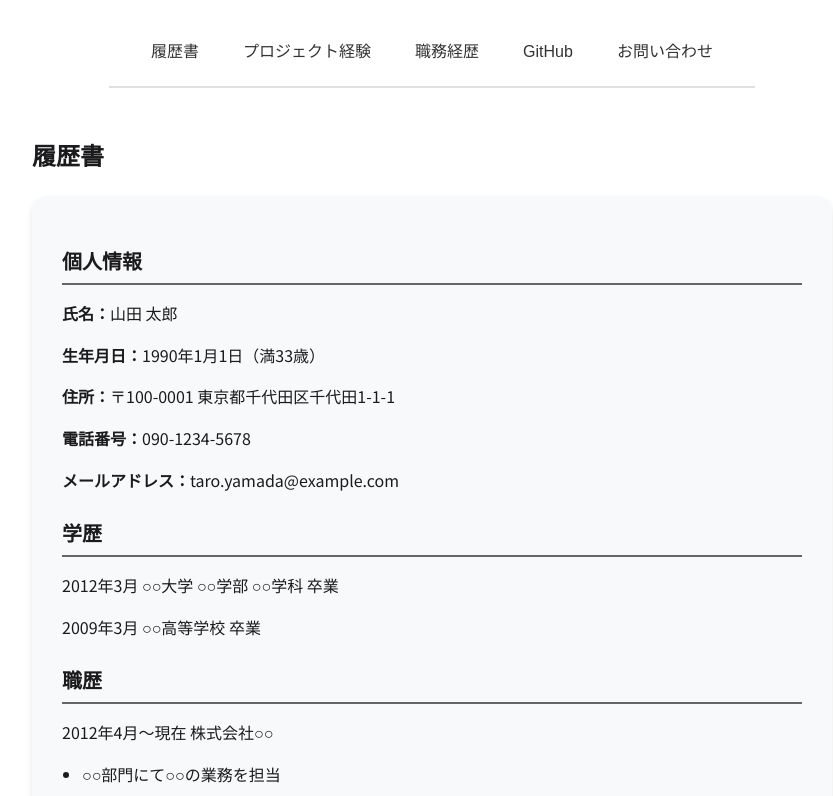
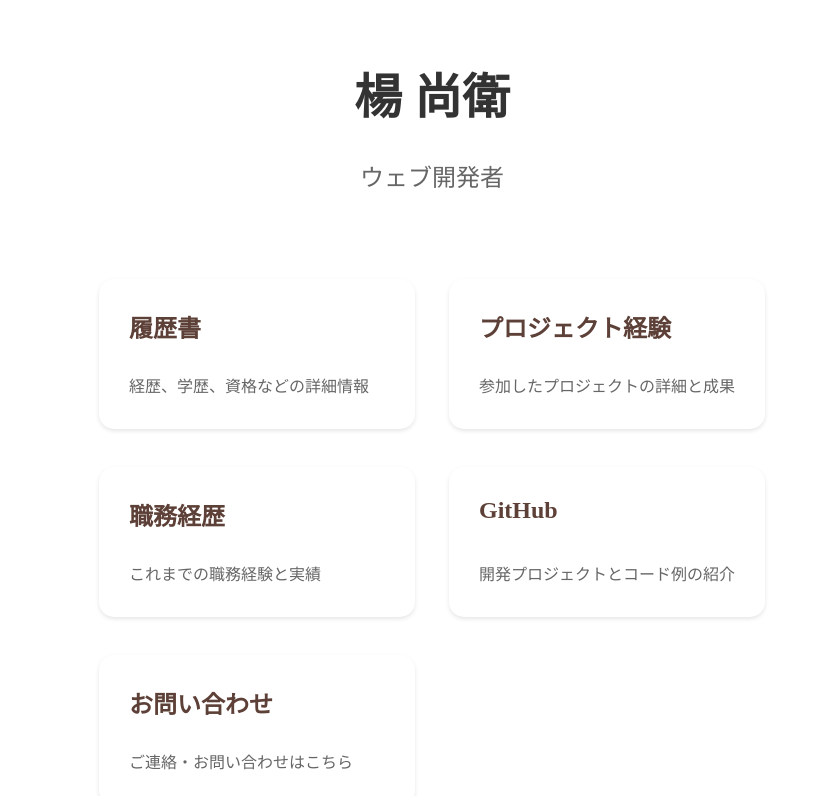
Before and after one commit to sanuei/My-personal-website, a React (Create React App) app in the folder my-personal-website/: page / in a window 1280 px wide. Shown: the top 796 px of the page, without its empty margins (208-1041 px from the left). Built offline with nearby package versions, Linux system fonts and the light colour scheme.

Commit message:
增加新主頁

```diff
--- a/my-personal-website/src/App.js
+++ b/my-personal-website/src/App.js
@@ -1,5 +1,6 @@
 import React, { useState } from 'react';
 import Header from './components/Header';
+import Home from './components/Home';
 import Resume from './components/Resume';
 import Projects from './components/Projects';
 import WorkHistory from './components/WorkHistory';
@@ -9,11 +10,12 @@ import GitHubBlog from './components/GitHubBlog';
 import './App.css';
 
 function App() {
-  const [currentPage, setCurrentPage] = useState('resume');
+  const [currentPage, setCurrentPage] = useState('home');
 
   return (
     <div className="App">
-      <Header setCurrentPage={setCurrentPage} />
+      {currentPage !== 'home' && <Header setCurrentPage={setCurrentPage} />}
+      {currentPage === 'home' && <Home setCurrentPage={setCurrentPage} />}
       {currentPage === 'resume' && <Resume />}
       {currentPage === 'projects' && <Projects />}
       {currentPage === 'workHistory' && <WorkHistory />}
--- a/my-personal-website/src/components/GitHubBlog.css
+++ b/my-personal-website/src/components/GitHubBlog.css
@@ -113,23 +113,36 @@
   font-size: 0.9em;
   overflow: hidden;
   display: -webkit-box;
-  -webkit-line-clamp: 2; /* 减少显示行数 */
+  display: box;
+  -webkit-line-clamp: 2;
+  line-clamp: 2;
   -webkit-box-orient: vertical;
+  box-orient: vertical;
 }
 
-/* 项目链接按钮样式 */
+/* 项目链接按钮样式 - 苹果风格 */
 .project-card a {
   display: inline-block;
-  padding: 6px 12px;
-  background-color: #5D4037;
-  color: white;
+  background-color: rgba(0, 0, 0, 0.92);
+  color: #ffffff;
+  border: none;
+  border-radius: 980px; /* 苹果风格的大圆角 */
+  padding: 8px 20px;
+  font-size: 14px;
+  font-weight: 400;
+  cursor: pointer;
+  transition: all 0.3s ease;
   text-decoration: none;
-  border-radius: 20px;
-  transition: background-color 0.3s ease;
-  font-size: 0.9em;
-  position: absolute; /* 固定按钮位置 */
-  bottom: 15px; /* 距离底部距离 */
-  left: 20px; /* 左侧对齐 */
+  font-family: 'SF Pro JP', 'SF Pro Text', 'SF Pro Icons', 'Hiragino Kaku Gothic Pro', 'ヒラギノ角ゴ Pro W3', 'メイリオ', 'Meiryo', 'ＭＳ Ｐゴシック', 'Helvetica Neue', 'Helvetica', 'Arial', sans-serif;
+  letter-spacing: -0.01em;
+  position: absolute;
+  bottom: 15px;
+  left: 20px;
+}
+
+.project-card a:hover {
+  background-color: rgba(0, 0, 0, 0.88);
+  transform: scale(1.02);
 }
 
 /* 项目卡片悬停效果 */
@@ -147,30 +160,30 @@
   margin-bottom: 20px;
 }
 
-/* 分页按钮样式 - 统一颜色风格 */
+/* 分页按钮样式 - 苹果风格 */
 .page-button {
+  background-color: rgba(0, 0, 0, 0.92);
+  color: #ffffff;
+  border: none;
+  border-radius: 980px;
   padding: 8px 16px;
-  border: 1px solid #ddd;
-  border-radius: 20px; /* 圆角与其他按钮统一 */
-  background: white;
+  font-size: 14px;
+  font-weight: 400;
   cursor: pointer;
   transition: all 0.3s ease;
-  font-size: 14px;
-  color: #333;
+  font-family: 'SF Pro JP', 'SF Pro Text', 'Hiragino Kaku Gothic Pro', 'メイリオ', 'Helvetica Neue', sans-serif;
+  letter-spacing: -0.01em;
 }
 
 /* 当前页按钮样式 */
 .page-button.active {
-  background-color: #5D4037; /* 统一为棕色主题 */
-  color: white;
-  border-color: #5D4037;
+  background-color: rgba(0, 0, 0, 0.8);
 }
 
 /* 分页按钮悬停效果 */
 .page-button:hover:not(.active) {
-  background-color: #f0f0f0;
-  border-color: #5D4037;
-  transform: translateY(-2px);
+  background-color: rgba(0, 0, 0, 0.88);
+  transform: scale(1.02);
 }
 
 /* 加载状态样式 */
--- a/my-personal-website/src/components/Header.css
+++ b/my-personal-website/src/components/Header.css
@@ -1,7 +1,7 @@
 .site-header {
   display: flex;
   justify-content: center;
-  align-items: flex-end; /* 改为底部对齐 */
+  align-items: center;
   margin-bottom: 30px;
   padding: 20px 40px;
   border-bottom: 2px solid #E0E0E0;
@@ -116,3 +116,49 @@
     gap: 20px;
   }
 }
+
+/* 主页按钮样式 - 印章效果 */
+.home-button {
+  width: 45px;
+  height: 45px;
+  border-radius: 50%;
+  border: 2.5px solid #5D4037;
+  background: none;
+  color: #5D4037;
+  font-size: 28px;
+  font-family: "Ma Shan Zheng", "Noto Serif SC", "STKaiti", "KaiTi", serif;
+  cursor: pointer;
+  display: flex;
+  align-items: center;
+  justify-content: center;
+  margin-right: 40px;
+  padding: 0;
+  transition: all 0.3s ease;
+  position: relative;
+  line-height: 1;
+  text-align: center;
+}
+
+/* 调整文字位置，确保完美居中 */
+.home-button::before {
+  content: '楊';
+  display: block;
+  position: relative;
+  top: -4px; /* 从-1px改为-4px，向上移动3px */
+  left: 0px;
+  width: 100%;
+  height: 100%;
+  display: flex;
+  align-items: center;
+  justify-content: center;
+}
+
+.home-button:hover {
+  background-color: #5D4037;
+  color: white;
+  transform: scale(1.1);
+}
+
+.home-button:active {
+  transform: scale(0.95);
+}
--- a/my-personal-website/src/components/Header.js
+++ b/my-personal-website/src/components/Header.js
@@ -4,6 +4,10 @@ import './Header.css';
 function Header({ setCurrentPage }) {
   return (
     <header className="site-header">
+      <button
+        className="home-button"
+        onClick={() => setCurrentPage('home')}
+      />
       <nav>
         <ul>
           <li><button className="nav-button" onClick={() => setCurrentPage('resume')}>履歴書</button></li>
--- /dev/null
+++ b/my-personal-website/src/components/Home.css
@@ -0,0 +1,140 @@
+.home-container {
+  max-width: 1200px;
+  margin: 0 auto;
+  padding: 40px 20px;
+}
+
+.name-title {
+  text-align: center;
+  margin-bottom: 60px;
+}
+
+.name-container {
+  margin-bottom: 20px;
+}
+
+.name-title h1 {
+  font-size: 3em;
+  color: #333;
+  margin: 0;
+  font-family: 'Noto Serif JP', serif;
+  font-weight: 700;
+  position: relative;
+}
+
+.name-title .kana {
+  font-size: 1.2em;
+  color: #666;
+  margin: 0 0 20px 0;
+  font-family: 'Noto Sans JP', sans-serif;
+  font-weight: 500;
+}
+
+.name-title .job-title {
+  font-size: 1.5em;
+  color: #666;
+  margin: 0;
+  margin-top: 15px;
+  font-family: 'Noto Sans JP', sans-serif;
+}
+
+/* 修改菜单网格布局为固定两列 */
+.menu-grid {
+  display: grid;
+  grid-template-columns: repeat(2, 1fr);
+  gap: 30px;
+  padding: 20px 0;
+  max-width: 1000px;
+  margin: 0 auto;
+}
+
+.menu-item {
+  background: white;
+  border: none;
+  border-radius: 15px;
+  padding: 30px;
+  text-align: left;
+  cursor: pointer;
+  transition: all 0.3s ease;
+  box-shadow: 0 2px 4px rgba(0, 0, 0, 0.1);
+  display: flex;
+  flex-direction: column;
+  align-items: flex-start;
+  height: 150px;
+  justify-content: space-between;
+}
+
+.menu-item:hover {
+  transform: translateY(-5px);
+  box-shadow: 0 5px 15px rgba(0, 0, 0, 0.1);
+  background-color: #f8f9fa;
+}
+
+.menu-item h2 {
+  color: #5D4037;
+  font-size: 1.5em;
+  margin: 0 0 10px 0;
+  font-weight: 700;
+}
+
+.menu-item p {
+  color: #666;
+  margin: 0;
+  font-size: 1em;
+  line-height: 1.5;
+}
+
+/* 移动端响应式布局 */
+@media (max-width: 768px) {
+  .menu-grid {
+    grid-template-columns: 1fr;
+  }
+
+  .name-title h1 {
+    font-size: 2.5em;
+  }
+
+  .name-title .kana {
+    font-size: 1em;
+  }
+
+  .name-title .job-title {
+    font-size: 1.3em;
+  }
+
+  .menu-item {
+    height: auto;
+    min-height: 120px;
+  }
+
+  .name-kana {
+    font-size: 0.9em;
+    top: -20px;
+  }
+}
+
+.kana {
+  font-size: 0.8em;
+}
+
+.name-hover-container {
+  position: relative;
+  display: inline-block;
+}
+
+.name-kana {
+  position: absolute;
+  top: -25px;
+  left: 50%;
+  transform: translateX(-50%);
+  font-size: 1em;
+  color: #666;
+  opacity: 0;
+  transition: opacity 0.3s ease;
+  font-family: 'Noto Sans JP', sans-serif;
+  white-space: nowrap;
+}
+
+.name-hover-container:hover .name-kana {
+  opacity: 1;
+}
--- /dev/null
+++ b/my-personal-website/src/components/Home.jsx
@@ -0,0 +1,41 @@
+import React from 'react';
+import './Home.css';
+
+function Home({ setCurrentPage }) {
+  const menuItems = [
+    { id: 'resume', text: '履歴書', description: '経歴、学歴、資格などの詳細情報' },
+    { id: 'projects', text: 'プロジェクト経験', description: '参加したプロジェクトの詳細と成果' },
+    { id: 'workHistory', text: '職務経歴', description: 'これまでの職務経験と実績' },
+    { id: 'github', text: 'GitHub', description: '開発プロジェクトとコード例の紹介' },
+    { id: 'contact', text: 'お問い合わせ', description: 'ご連絡・お問い合わせはこちら' }
+  ];
+
+  return (
+    <div className="home-container">
+      <div className="name-title">
+        <div className="name-container">
+          <div className="name-hover-container">
+            <span className="name-kana">ヤン サンウエイ</span>
+            <h1>楊 尚衛</h1>
+          </div>
+        </div>
+        <p className="job-title">ウェブ開発者</p>
+      </div>
+
+      <div className="menu-grid">
+        {menuItems.map(item => (
+          <button
+            key={item.id}
+            className="menu-item"
+            onClick={() => setCurrentPage(item.id)}
+          >
+            <h2>{item.text}</h2>
+            <p>{item.description}</p>
+          </button>
+        ))}
+      </div>
+    </div>
+  );
+}
+
+export default Home;
```
